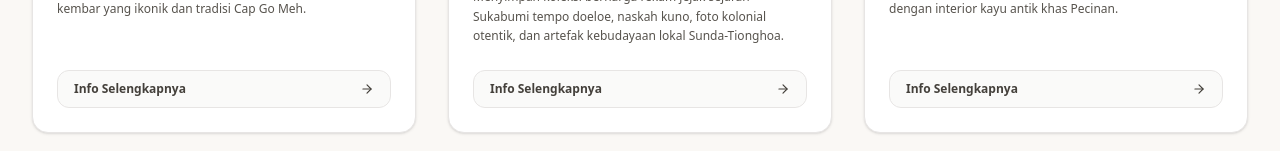
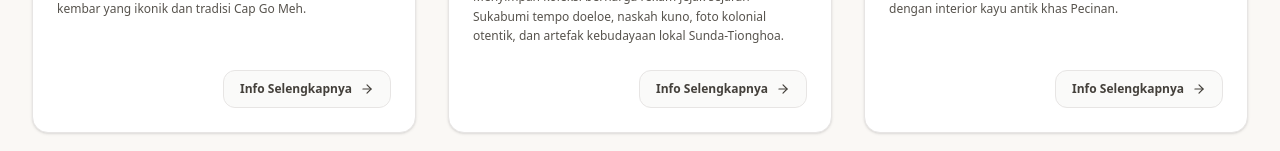
Before and after one commit to Musanoqi/LensaOdeon, a Next.js app: page /atraksi in a window 1280 px wide. Shown: the part 801-952 px from the top of the page. Built offline with nearby package versions, Linux system fonts and the light colour scheme; no server answers.

Commit message:
new button info

```diff
--- a/src/app/atraksi/page.tsx
+++ b/src/app/atraksi/page.tsx
@@ -226,10 +226,10 @@ export default function AtraksiPage() {
                 </div>
 
                 {/* BUTTON LINK KE PAGE DETAIL */}
-                <div className="p-6 pt-0">
+                <div className="p-6 pt-0 flex justify-end">
                   <Link
                     href={`/atraksi/${item.id}`}
-                    className="w-full inline-flex items-center justify-between text-xs font-semibold text-stone-700 bg-stone-50 hover:bg-[#580A14] hover:text-white border border-stone-200 py-2.5 px-4 rounded-xl transition-all duration-200"
+                    className="inline-flex items-center gap-2 text-xs font-semibold text-stone-700 bg-stone-50 hover:bg-[#580A14] hover:text-white border border-stone-200 py-2.5 px-4 rounded-xl transition-all duration-200"
                   >
                     <span>{t.moreInfo}</span>
                     <ArrowRight className="w-3.5 h-3.5" />
```
